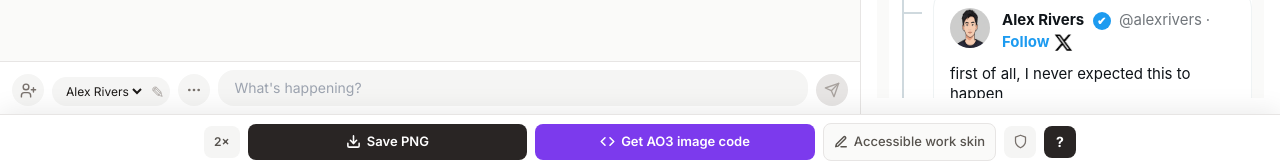
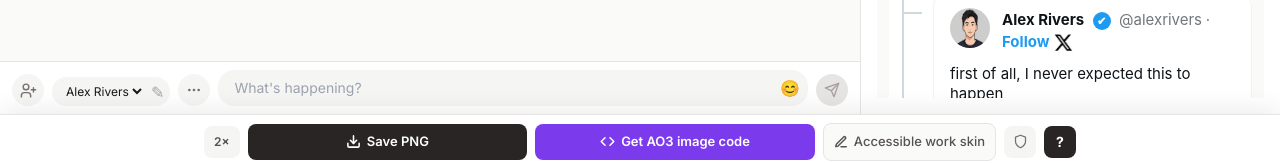
Before and after one commit to victorjaxen1/ao3-skin-generator-prod, a Next.js app: page / in a window 1280 px wide. Both pictures are taken after a click on the button "Character Thread". Shown: the part 375-538 px from the top of the page. Built offline with nearby package versions, Linux system fonts and the light colour scheme.

Commit message:
feat: add message emoji picker

```diff
--- a/src/components/ComposeBar.tsx
+++ b/src/components/ComposeBar.tsx
@@ -3,6 +3,8 @@ import { Message, SceneCast, SkinSettings, GroupParticipant, TwitterCharacter }
 import { normalizeImageUrl } from '../lib/urlNormalize';
 import { ImageUrlInput } from './ImageUrlInput';
 import { ReactionPicker } from './ReactionPicker';
+
+const MESSAGE_EMOJIS = ['😂', '❤️', '😭', '👍', '🔥', '👀', '✨', '🥺', '🎉'] as const;
 
 interface Props {
   template: 'ios' | 'android' | 'twitter' | 'google';
@@ -26,6 +28,7 @@ export const ComposeBar: React.FC<Props> = ({
   const [content, setContent] = useState('');
   const [isOutgoing, setIsOutgoing] = useState(true);
   const [showDetails, setShowDetails] = useState(false);
+  const [showEmojiPicker, setShowEmojiPicker] = useState(false);
   const [timestamp, setTimestamp] = useState('');
   const [reaction, setReaction] = useState('');
   const [imageUrl, setImageUrl] = useState('');
@@ -173,10 +176,34 @@ export const ComposeBar: React.FC<Props> = ({
     setImageAlt('');
     setImageDecorative(false);
     setShowDetails(false);
+    setShowEmojiPicker(false);
     inputRef.current?.focus();
   };
 
+  const insertEmoji = (emoji: string) => {
+    const input = inputRef.current;
+    const start = input?.selectionStart ?? content.length;
+    const end = input?.selectionEnd ?? start;
+    setContent(previous => `${previous.slice(0, start)}${emoji}${previous.slice(end)}`);
+
+    // Clicking a picker chip moves focus away from the textarea. Put it back
+    // after React applies the controlled value so repeated emoji and continued
+    // typing land exactly where the author expects.
+    requestAnimationFrame(() => {
+      const nextInput = inputRef.current;
+      if (!nextInput) return;
+      const caret = start + emoji.length;
+      nextInput.focus();
+      nextInput.setSelectionRange(caret, caret);
+    });
+  };
+
   const handleKeyDown = (e: React.KeyboardEvent) => {
+    if (e.key === 'Escape' && showEmojiPicker) {
+      e.preventDefault();
+      setShowEmojiPicker(false);
+      return;
+    }
     if (e.key === 'Enter' && !e.shiftKey) {
       e.preventDefault();
       handleSend();
@@ -325,6 +352,25 @@ export const ComposeBar: React.FC<Props> = ({
         </div>
       )}
 
+      {template !== 'google' && showEmojiPicker && (
+        <div id="message-emoji-picker" className="border-b border-stone-100 bg-stone-50/70 px-3 py-2">
+          <div role="group" aria-label="Message emoji picker" className="grid grid-cols-9 gap-1">
+            {MESSAGE_EMOJIS.map(emoji => (
+              <button
+                key={emoji}
+                type="button"
+                onClick={() => insertEmoji(emoji)}
+                aria-label={`Insert ${emoji}`}
+                title={`Insert ${emoji}`}
+                className="flex aspect-square min-w-0 items-center justify-center rounded-lg border border-stone-200 bg-white text-base leading-none transition-colors hover:border-violet-300 hover:bg-violet-50 focus:ring-2 focus:ring-violet-500"
+              >
+                {emoji}
+              </button>
+            ))}
+          </div>
+        </div>
+      )}
+
       {/* Main compose row */}
       <div className="px-3 py-2 flex items-end gap-2">
         {template !== 'google' && (
@@ -427,7 +473,9 @@ export const ComposeBar: React.FC<Props> = ({
           </svg>
         </button>
 
-        {/* Text input */}
+        {/* Text input. The emoji trigger lives inside this footprint so adding
+            it cannot squeeze the textarea off narrow phone layouts. */}
+        <div className="relative min-w-0 flex-1">
           <textarea
             ref={inputRef}
             value={content}
@@ -435,8 +483,26 @@ export const ComposeBar: React.FC<Props> = ({
             onKeyDown={handleKeyDown}
             placeholder={placeholders[template]}
             rows={1}
-          className="flex-1 text-sm bg-stone-100 rounded-2xl px-4 py-2 border-0 resize-none focus:ring-2 focus:ring-violet-500 focus:bg-white transition-colors max-h-[120px]"
+            className={`block w-full max-h-[120px] resize-none rounded-2xl border-0 bg-stone-100 py-2 pl-4 text-sm transition-colors focus:bg-white focus:ring-2 focus:ring-violet-500 ${template === 'google' ? 'pr-4' : 'pr-10'}`}
           />
+          {template !== 'google' && (
+            <button
+              type="button"
+              onClick={() => setShowEmojiPicker(open => !open)}
+              aria-label="Add emoji to message"
+              title="Add emoji"
+              aria-expanded={showEmojiPicker}
+              aria-controls="message-emoji-picker"
+              className={`absolute bottom-1 right-1 flex h-7 w-7 items-center justify-center rounded-full text-base leading-none transition-colors ${
+                showEmojiPicker
+                  ? 'bg-violet-100 text-violet-700'
+                  : 'text-stone-400 hover:bg-stone-200 hover:text-stone-700'
+              }`}
+            >
+              <span aria-hidden="true">😊</span>
+            </button>
+          )}
+        </div>
 
         {/* Send button */}
         <button
```
Also changed, not shown: 1 other file (tests, documents, lock files or other folders). Lines whose indentation alone changed are shown as unchanged.
